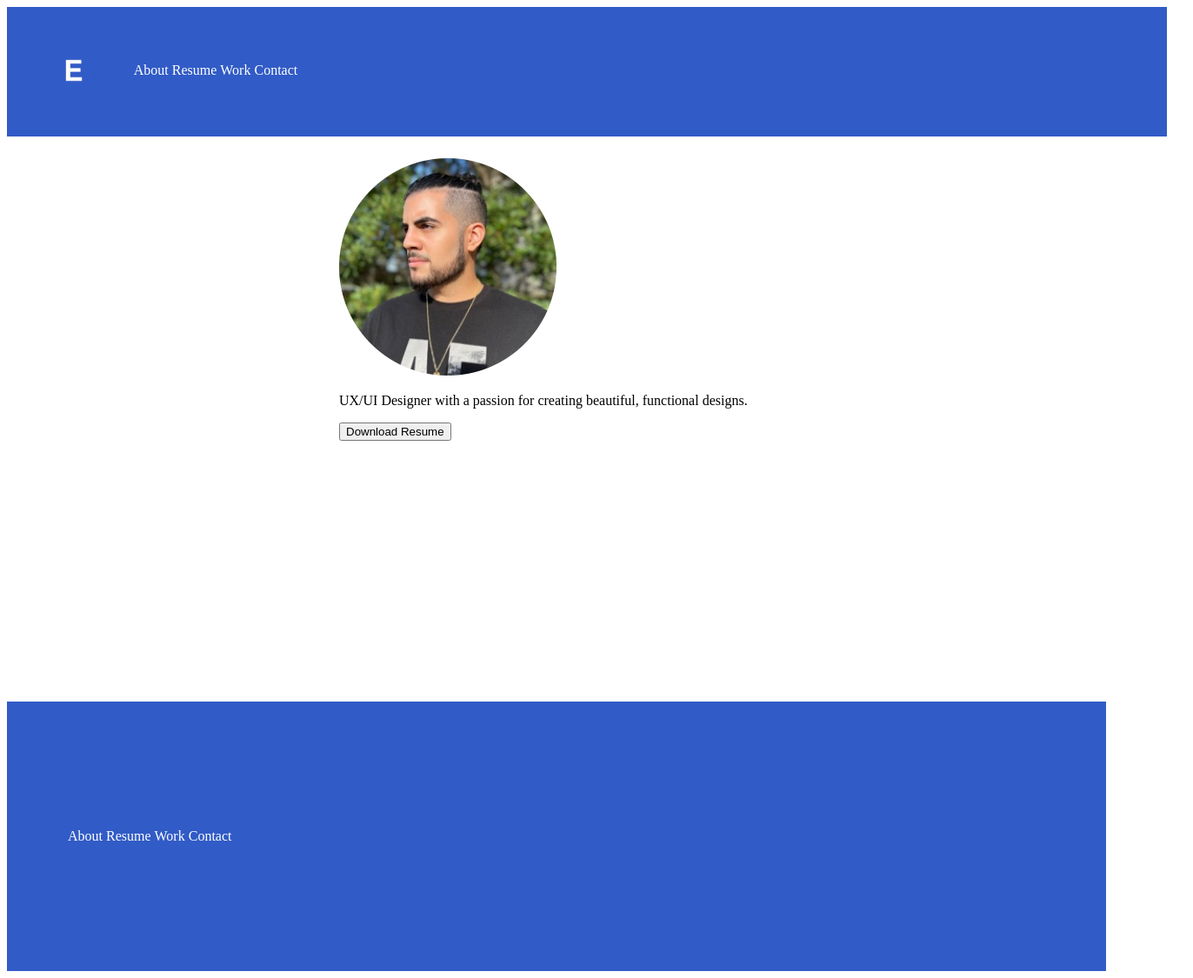
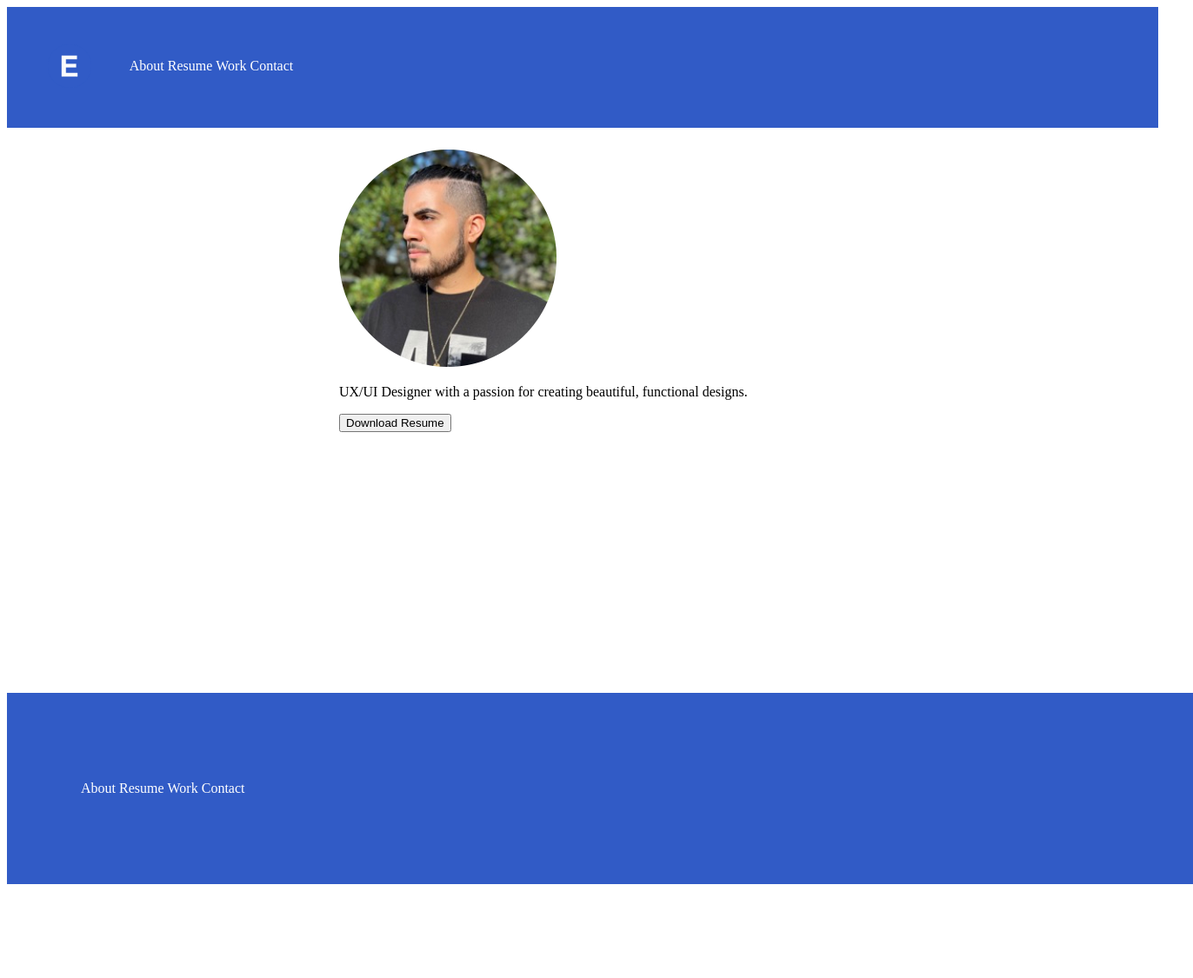
Before and after one commit to ericcolon15/UX_UI_HW_17, a plain HTML site: page index.html in a window 1280 px wide. Shown: the whole page at 87% size, 1372 px wide, since content can reach past the window. After the commit the page ends 1025 px from the top, so only its background shows below. Drawn offline with Linux system fonts and the light colour scheme.

Commit message:
Making changes to style.css

```diff
--- a/css/style.css
+++ b/css/style.css
@@ -11,7 +11,7 @@
 
 .navigation{
     width: 100%;
-    padding: 35px;
+    padding: 30px;
     background-color: #315BC6;
     color: white;
 }
@@ -34,11 +34,12 @@
 .footer{
     background-color: #315BC6;
     color: white;
-    padding: 60px 0;
+    padding: 50px;
+    width: 100%;
 }
 
 .footer ul{
    display: inline-block;
    vertical-align: top;
-   padding: 70px;
+   padding: 35px;
 }
```
